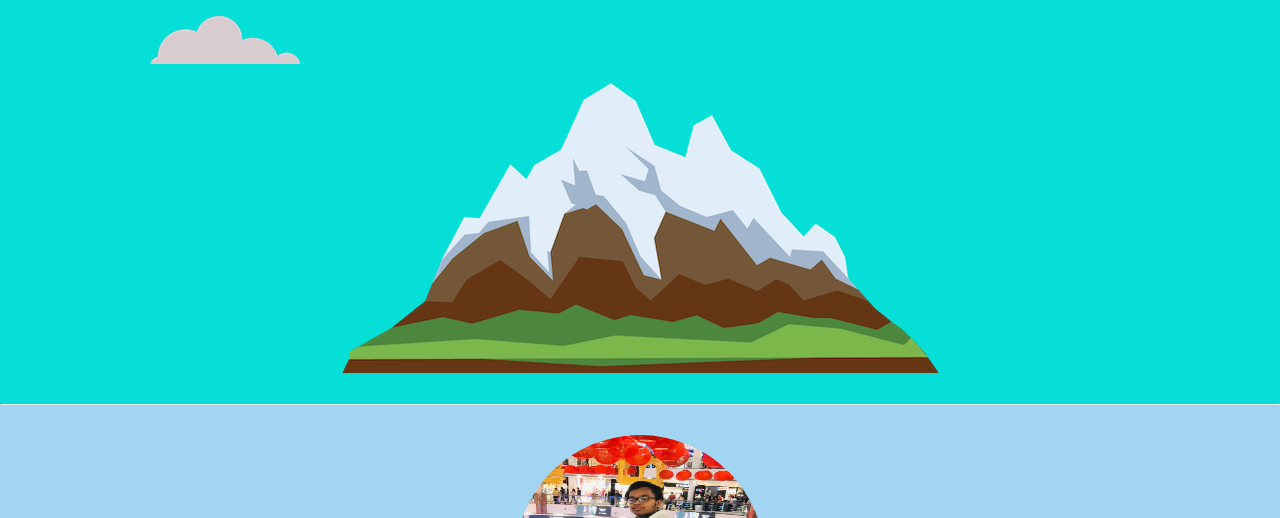
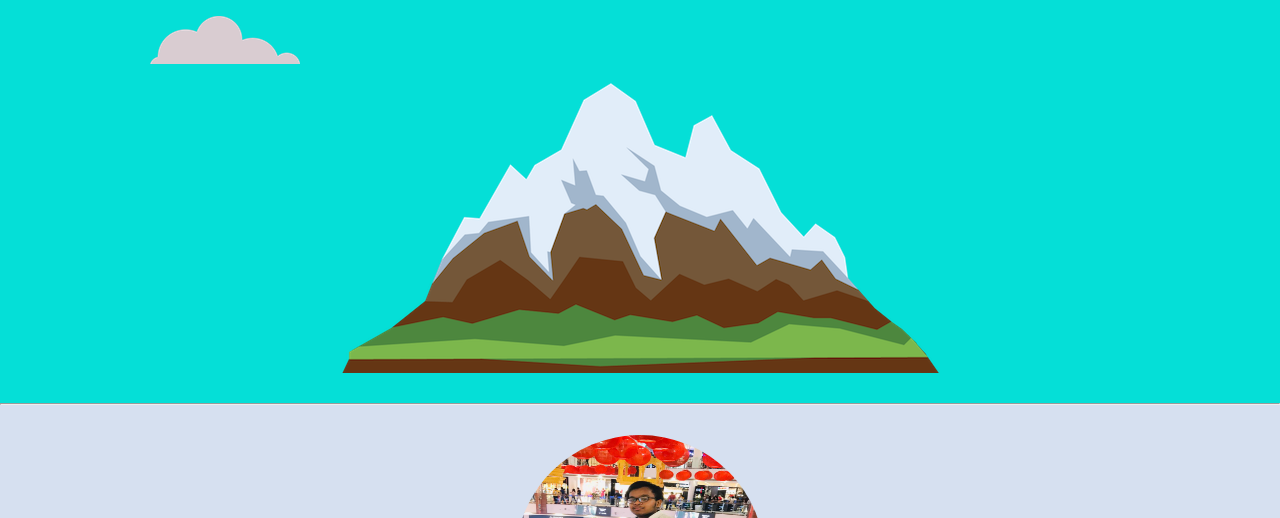
Before and after one commit to ritikgoyal1701/My-Personalize-Site, a plain HTML site: page index.html in a window 1280 px wide. Shown: the part 282-800 px from the top of the page. Drawn offline with nearby package versions, Linux system fonts and the light colour scheme.

Commit message:
Update styles.css

```diff
--- a/styles.css
+++ b/styles.css
@@ -3,7 +3,7 @@ a {
 }
 
 body {
-  background-color: #a2d5f2;
+  background-color: #D6E0F0;
   display: block;
   font-family: Montserrat, sans-serif;
   margin: 0;
```
